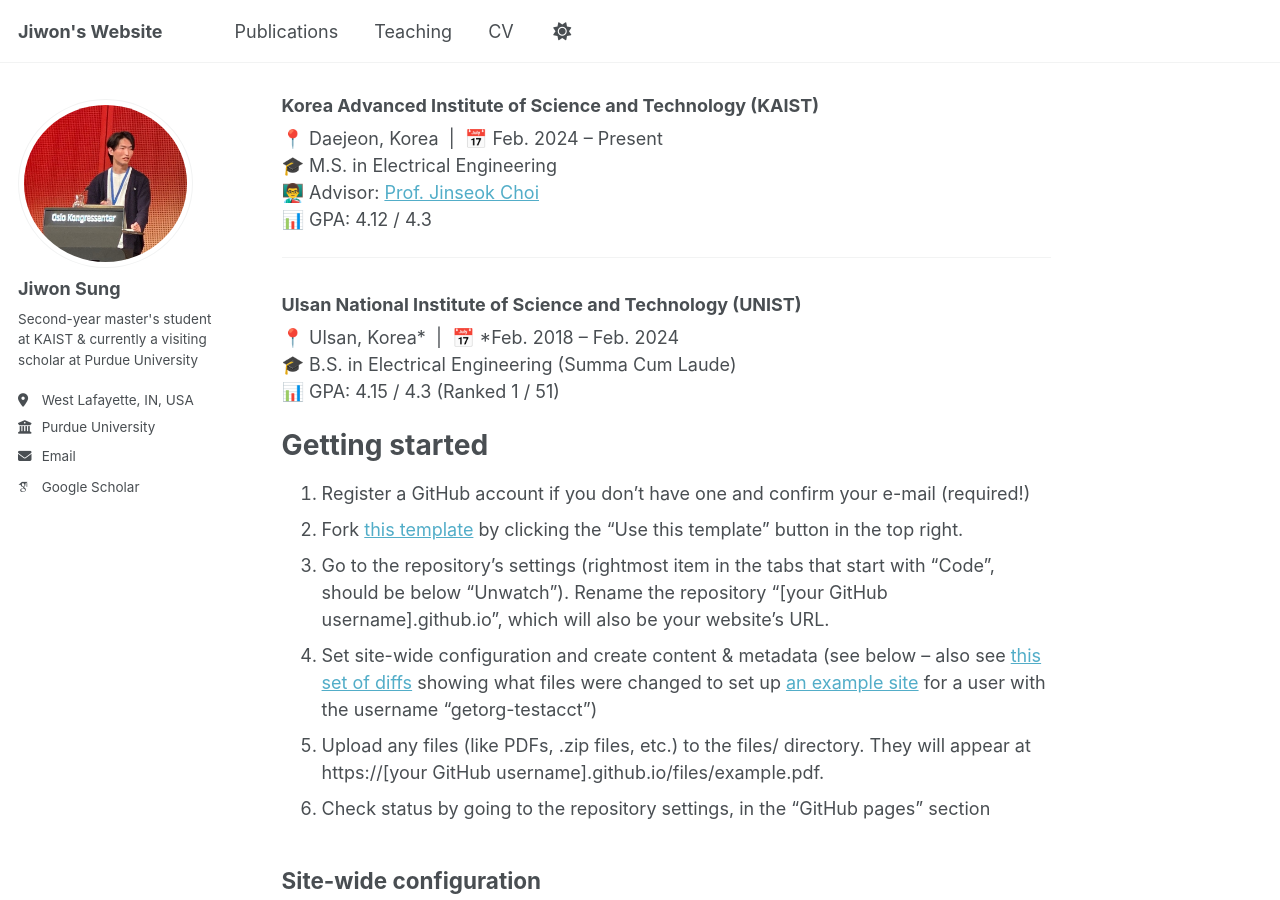
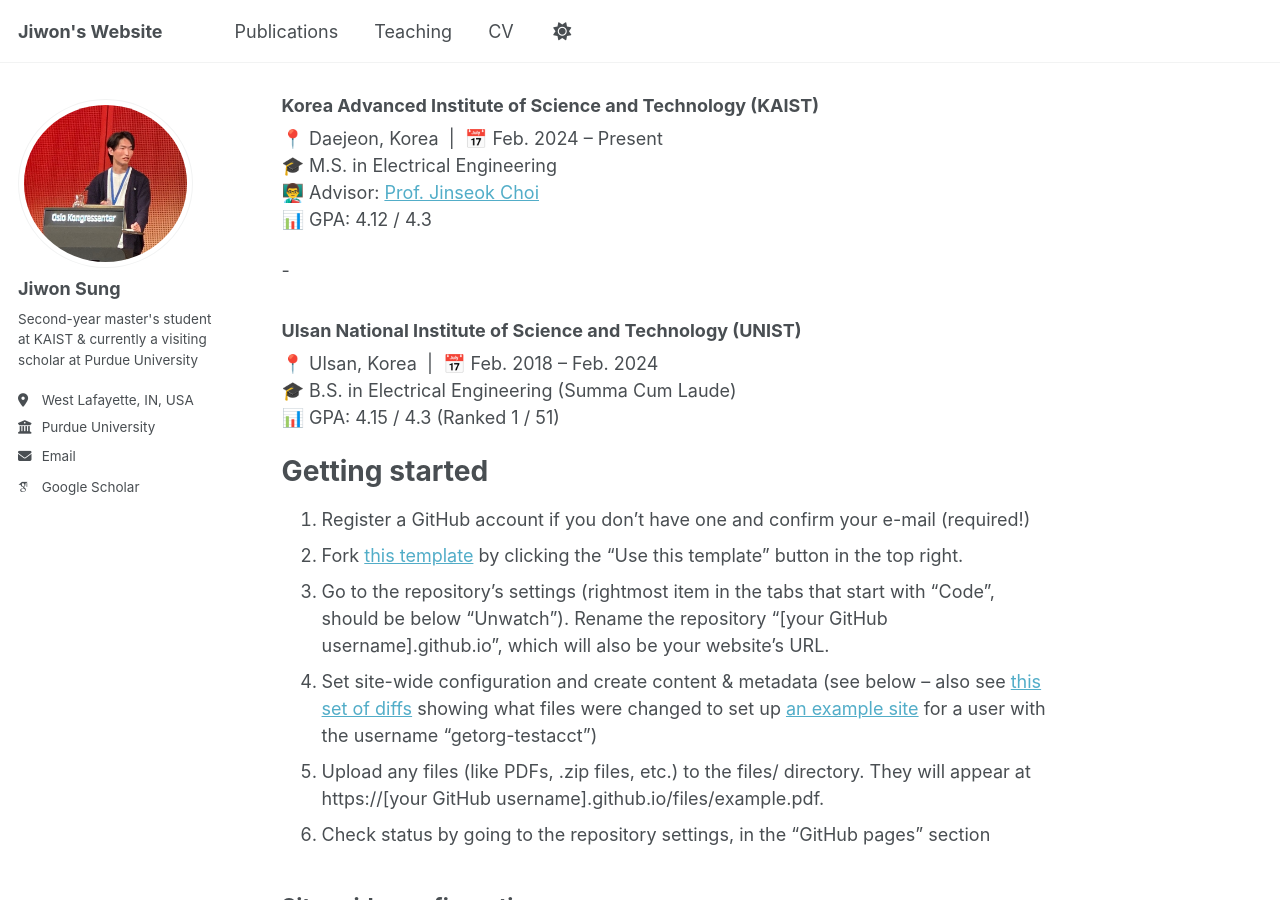
Before and after one commit to sunione/sunione.github.io, a Jekyll site: the page built from _pages/about.md, in a window 1280 px wide and 900 px high, scrolled down 406 px. Built offline with Jekyll 4.4.1, drawn with Linux system fonts in a browser that asks for light colours; some web fonts are replaced.

```diff
--- a/_pages/about.md
+++ b/_pages/about.md
@@ -24,10 +24,10 @@ My research interests lie at the intersection of **wireless communications**, **
 👨‍🏫 Advisor: [Prof. Jinseok Choi](https://sic-x.kaist.ac.kr/professor)
 📊 GPA: 4.12 / 4.3
 
-----
+-
 
 ### Ulsan National Institute of Science and Technology (UNIST)
-📍 Ulsan, Korea* &nbsp;|&nbsp; 📅 *Feb. 2018 – Feb. 2024
+📍 Ulsan, Korea &nbsp;|&nbsp; 📅 Feb. 2018 – Feb. 2024
 🎓 B.S. in Electrical Engineering (Summa Cum Laude)
 📊 GPA: 4.15 / 4.3 (Ranked 1 / 51)
 
```
